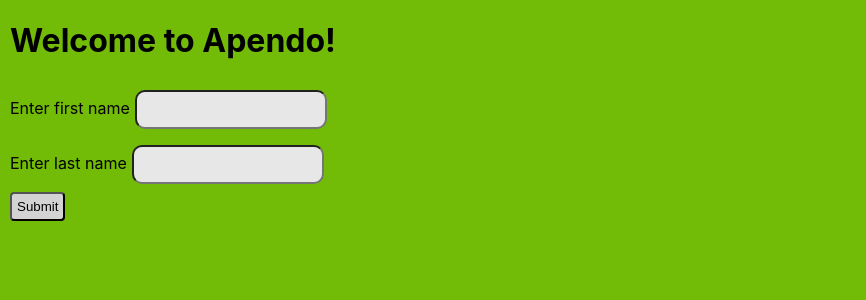
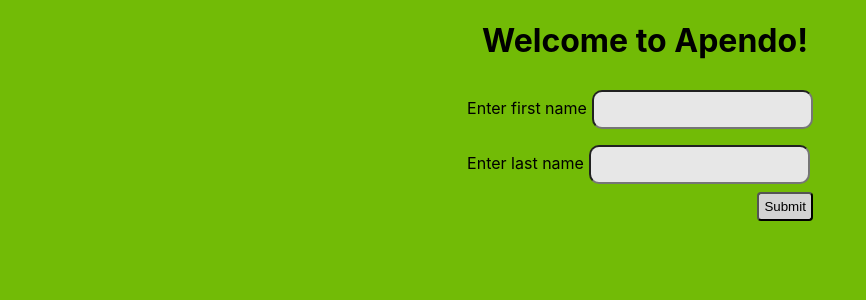
Before and after one commit to SophieLindstrom/my-app-docker, a React (Create React App) app in the folder client/: page / in a window 1280 px wide. Shown: the top 300 px of the page, without its empty margins (0-866 px from the left). Built offline with nearby package versions, Linux system fonts and the light colour scheme.

Commit message:
Added some css styling

```diff
--- a/client/src/App.css
+++ b/client/src/App.css
@@ -1,16 +1,25 @@
+
+.container{
+  display: flex;
+  align-items: center;
+  flex-direction: column;
+}
+
 .App {
   text-align: center;
 }
-button
-{
+button{
   border-radius: 4px;
   padding: 5px;
-  margin-left: 10px;
+}
+.buttonClass
+{
+ display: block;
+ text-align: right;
 
 }
 
 input{
-  width: 15%;
   padding: 10px 20px;
   margin: 8px 0;
   box-sizing: border-box;
--- a/client/src/App.js
+++ b/client/src/App.js
@@ -42,24 +42,26 @@
 
   // Rendera ett formulär och hälsningsmeddelande på sidan
   return (
-    <div>
+    <div className='container'>
       <h1>Welcome to Apendo!</h1>
       <form onSubmit={submit}>
         <div>
-          <label className='label'>Enter first name</label>
+          <label>Enter first name</label>
           <input required
             value={firstName}
             onChange={(e) => setFirstName(e.target.value)}
           />
         </div>
         <div>
-          <label className='label'>Enter last name</label>
+          <label>Enter last name</label>
           <input required
             value={lastName}
             onChange={(e) => setLastName(e.target.value)}
           />
         </div>
+        <div className='buttonClass'>
         <button style={{ backgroundColor: isSuccessful ? "pink" : "lightgrey" }} type="submit">Submit</button>
+        </div>
       </form>
       {message}
     </div>
```
Also changed, not shown: client/public/apendo.png (added).
